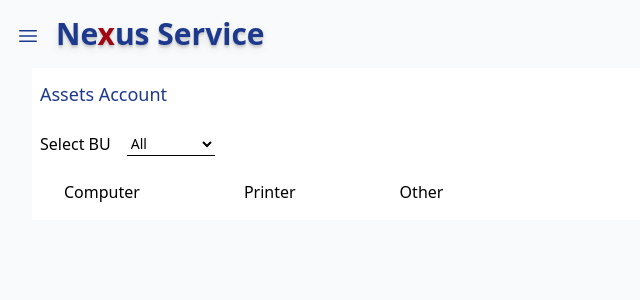
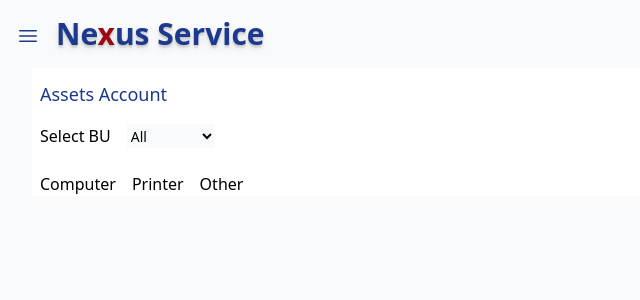
Before and after one commit to deskcodeFun/nexus-app, a Vue app: page /assets in a window 1280 px wide. Shown: the top 300 px of the page, without its empty margins (0-640 px from the left). Built offline with nearby package versions, Linux system fonts and the light colour scheme.

Commit message:
modified:   src/views/AssetsView.vue   fix ui

```diff
--- a/src/views/AssetsView.vue
+++ b/src/views/AssetsView.vue
@@ -2,10 +2,10 @@
   <main class="bg-white">
     <!-- submenu filter dropdown select BU-->
     <div class="flex flex-col justify-between bg-white sm:justify-normal px-2 py-2">
-      <p class="text-lg mt-1 mb-2 pb-4 text-blue-900">Assets Account</p>
-      <div class="flex flex-row gap-4">
+      <p class="text-lg mt-1 mb-4 text-blue-900">Assets Account</p>
+      <div class="flex flex-row mb-4 gap-4">
         <p>Select BU</p>
-        <select class="text-sm border-b">
+        <select class="text-sm bg-gray-50">
           <!-- <option value="" disabled>Select BU</option> -->
           <option value="0">All</option>
           <option
@@ -20,10 +20,10 @@
     </div>
 
     <!--Show computer  -->
-    <div class="flex flex-row py-4 px-4 gap-18 hover:cursor-pointer">
-      <p @click="toggleCom" class="hover:border-b px-4">Computer</p>
-      <p @click="togglePrinter" class="hover:border-b px-4">Printer</p>
-      <p @click="toggleOther" class="hover:border-b px-4">Other</p>
+    <div class="flex flex-row px-2 gap-4 hover:cursor-pointer">
+      <p @click="toggleCom" class="hover:border-b">Computer</p>
+      <p @click="togglePrinter" class="hover:border-b">Printer</p>
+      <p @click="toggleOther" class="hover:border-b">Other</p>
     </div>
     <Transition name="slide-down">
       <ComputerView v-if="showCom"></ComputerView>
@@ -34,26 +34,6 @@
     <Transition name="slide-down">
       <PrinterView v-if="showOther"></PrinterView>
     </Transition>
-
-    <!-- <section class="py-4 px-4">
-      <p>Computer</p>
-      <ComputerView />
-      <p>Printer</p>
-      <PrinterView />
-      <p>Other</p>
-      <PrinterView />
-    </section> -->
-    <!-- <section>
-      <BaseAccordion title="Computer">
-        <ComputerView />
-      </BaseAccordion>
-      <BaseAccordion title="Printer">
-        <PrinterView />
-      </BaseAccordion>
-      <BaseAccordion title="Other">
-        <PrinterView />
-      </BaseAccordion>
-    </section> -->
   </main>
 </template>
 
```
